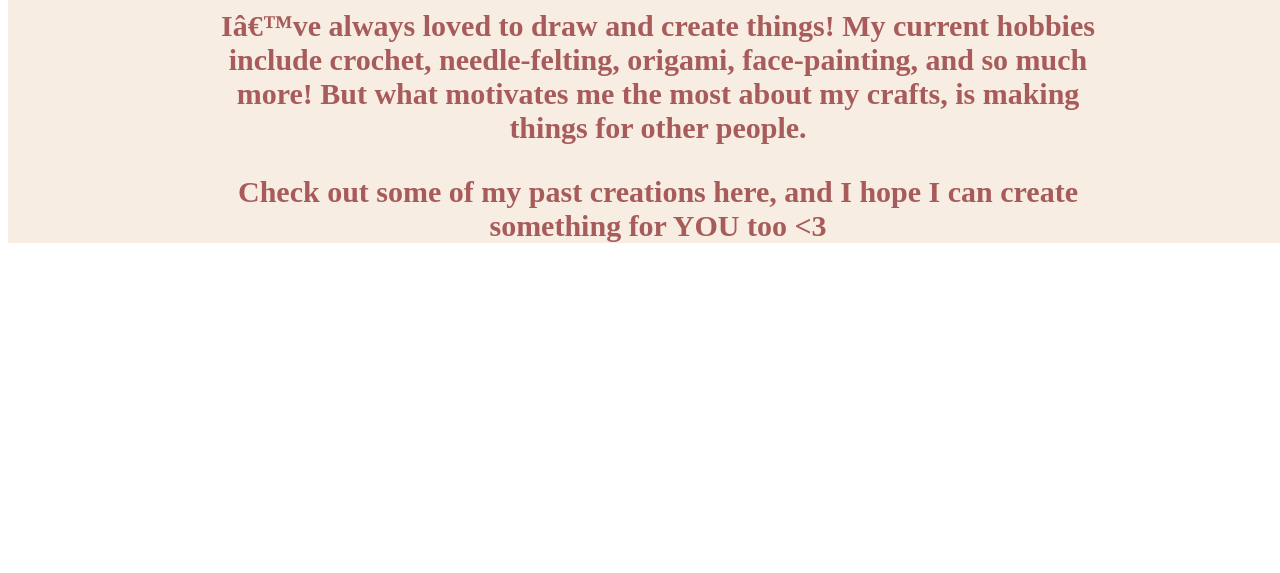
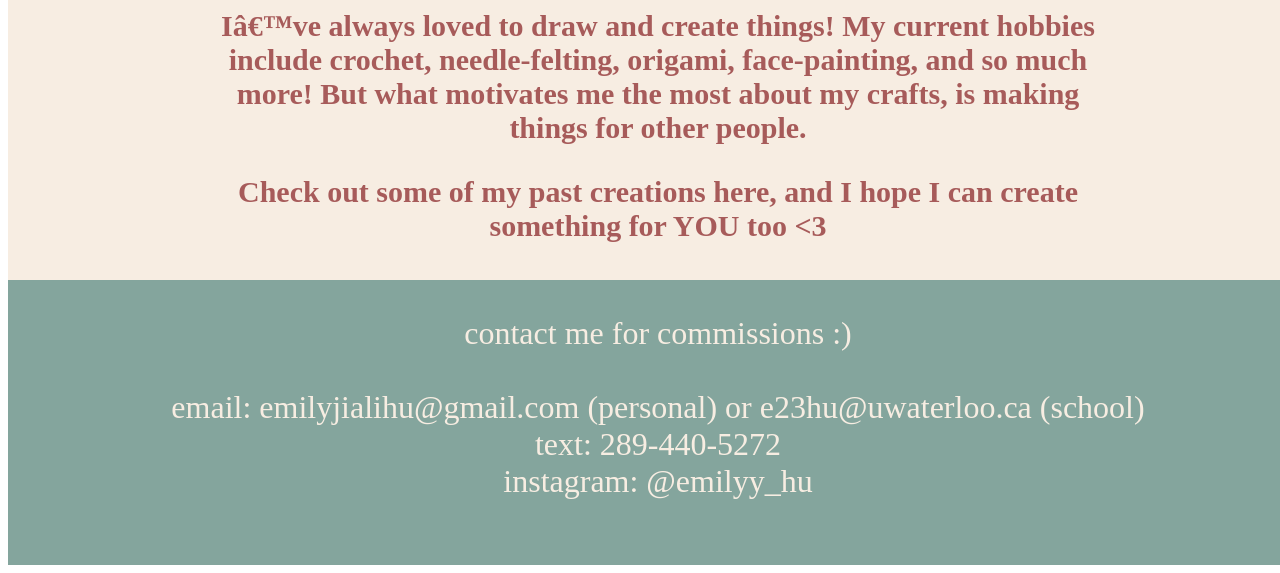
Before and after one commit to e23hu/hu-emily-assignment3, a plain HTML site: page index.html in a window 1280 px wide. Shown: the part 708-1281 px from the top of the page. Before the commit the page ends 981 px from the top, so only its background shows below. Drawn offline with Linux system fonts and the light colour scheme; a web font is replaced by a local one.

Commit message:
finished homepage styling

```diff
--- a/index.html
+++ b/index.html
@@ -37,9 +37,12 @@
       #footer {
         color: #F7EDE2;
         background-color: #84A59D;
-        height: 300px;
-        font-size: 110%;
+        width: 1300px;
+        height: 250px;
+        font-size: 200%;
         font-family: "Hi Melody";
+        text-align: center;
+        padding-top: 35px;
       }
 
       #navbar {
@@ -56,7 +59,7 @@
       .homecontent {
         text-align: center;
         width: 1300px;
-        height: auto;
+        height: 750px;
         background-color: #F7EDE2;
       }
 
@@ -151,8 +154,15 @@
         </h3>
 
     </div>
+    <div id="footer">
+      contact me for commissions :)
 
-
+    <br>
+    <br>
+      email: emilyjialihu@gmail.com (personal) or e23hu@uwaterloo.ca (school)
+    <br> text: 289-440-5272
+    <br> instagram: @emilyy_hu
+    </div>
 
   </body>
 </html>
```
